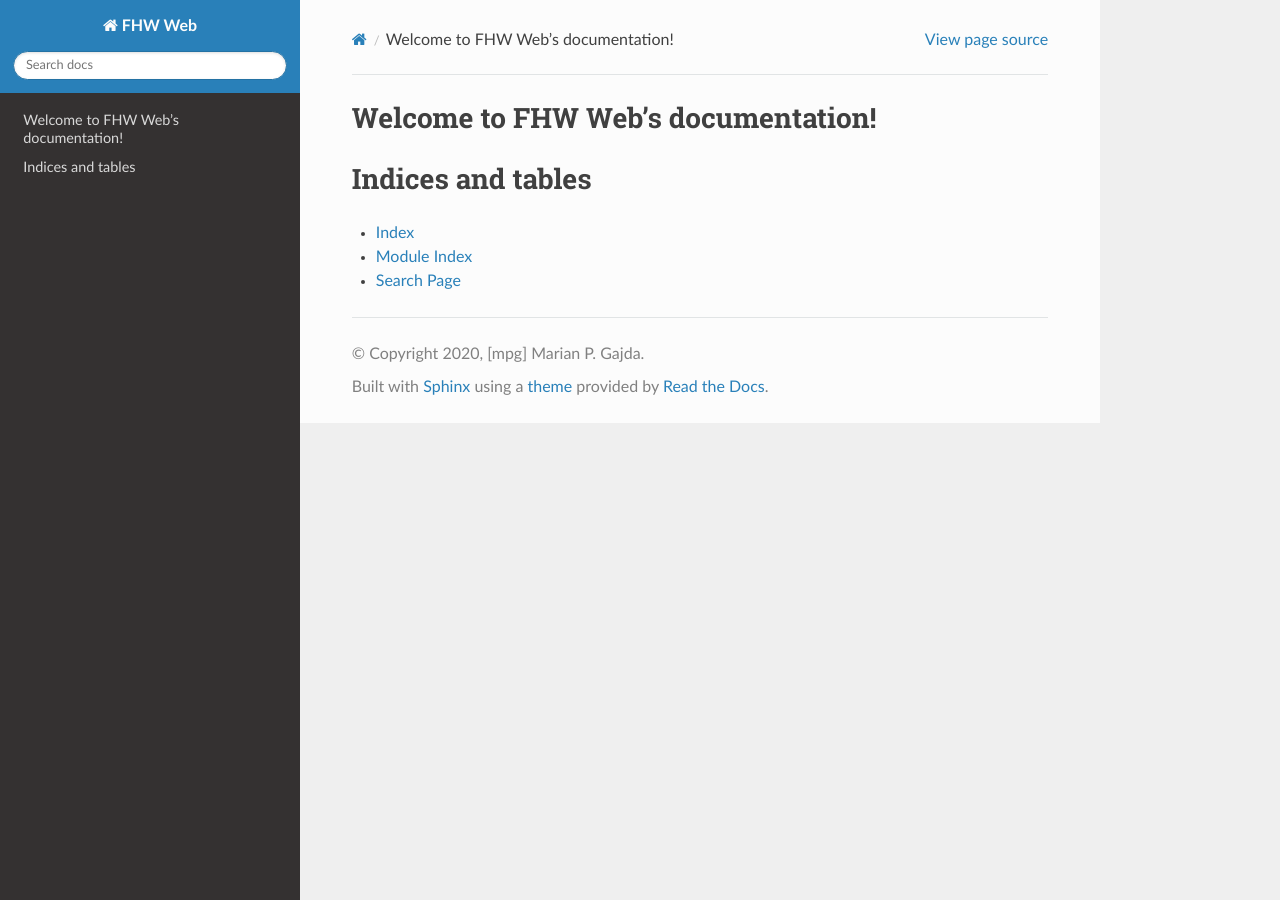
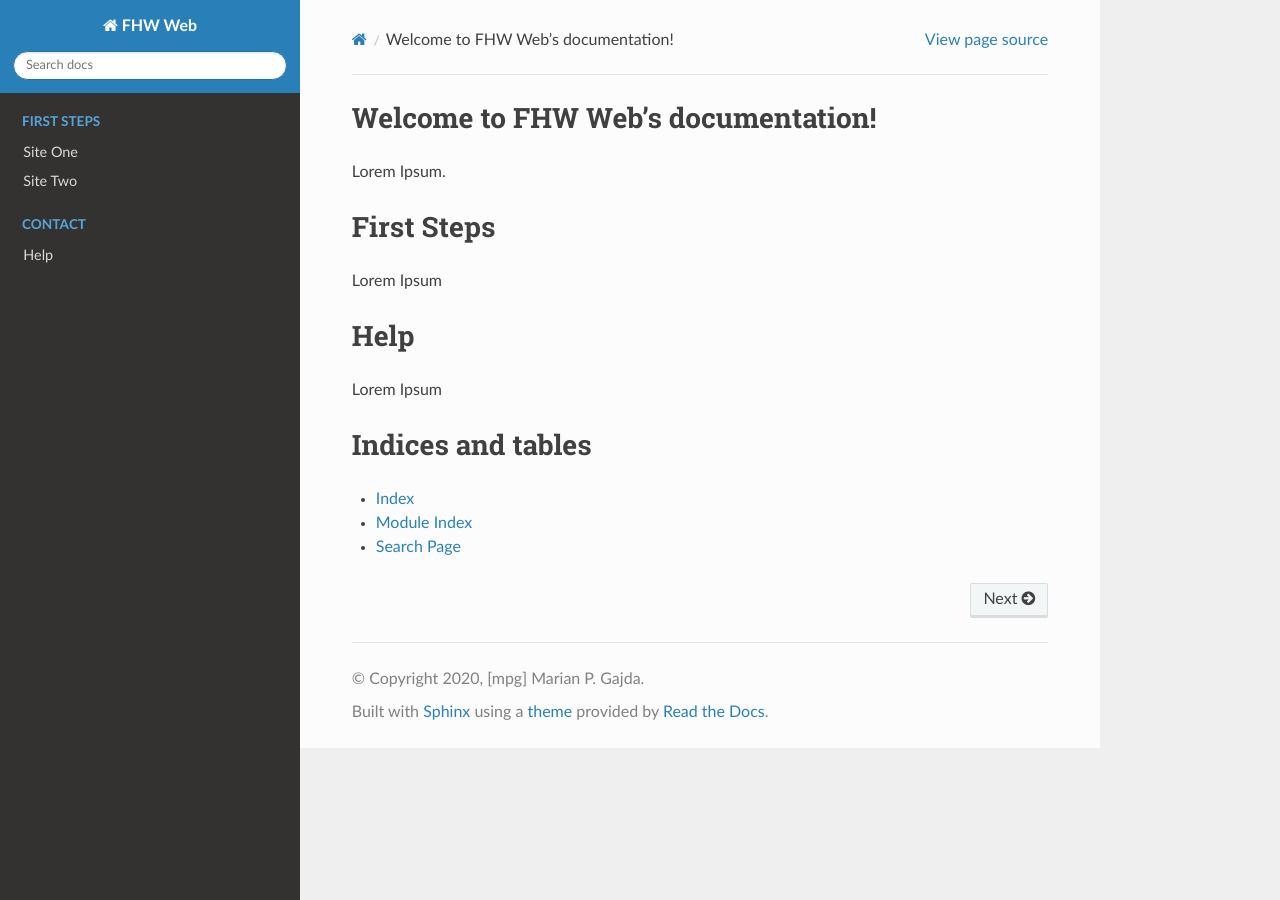
Before and after one commit to marianpg/fhw-web-v2, a Sphinx documentation site: the page built from docs/source/index.rst, in a window 1280 px wide. Built offline with Sphinx 7.4.7 and the Read the Docs theme 2.0.0, drawn with Linux system fonts in a browser that asks for light colours.

```diff
--- a/docs/source/conf.py
+++ b/docs/source/conf.py
@@ -42,9 +42,17 @@ exclude_patterns = []
 # see https://stackoverflow.com/a/56448499
 master_doc = 'index'
 
+
+# -- Localization ------------------------------------------------------------
+
 locale_dirs = [
     'locales/',
 ]
+
+# see https://docs.readthedocs.io/en/stable/guides/manage-translations.html#create-translatable-files
+gettext_uuid = True
+gettext_compact = False
+
 
 # -- Options for HTML output -------------------------------------------------
 
--- a/docs/source/index.rst
+++ b/docs/source/index.rst
@@ -6,10 +6,34 @@
 Welcome to FHW Web's documentation!
 ===================================
 
+Lorem Ipsum.
+
+
+First Steps
+===========
+
+Lorem Ipsum
+
 .. toctree::
-   :maxdepth: 2
-   :caption: Contents:
+	:maxdepth: 2
+	:hidden:
+	:caption: First Steps
 
+	intro/one
+	intro/two
+
+
+Help
+====
+
+Lorem Ipsum
+
+.. toctree::
+	:maxdepth: 2
+	:hidden:
+	:caption: Contact
+
+	help
 
 
 Indices and tables
--- /dev/null
+++ b/docs/source/intro/one.rst
@@ -0,0 +1,4 @@
+Site One
+========
+
+Lorem Ipsum.
--- /dev/null
+++ b/docs/source/intro/two.rst
@@ -0,0 +1,4 @@
+Site Two
+========
+
+Lorem Ipsum.
```
Also changed, not shown: docs/source/help.rst (added, +14 -0 lines), 3 other files.
